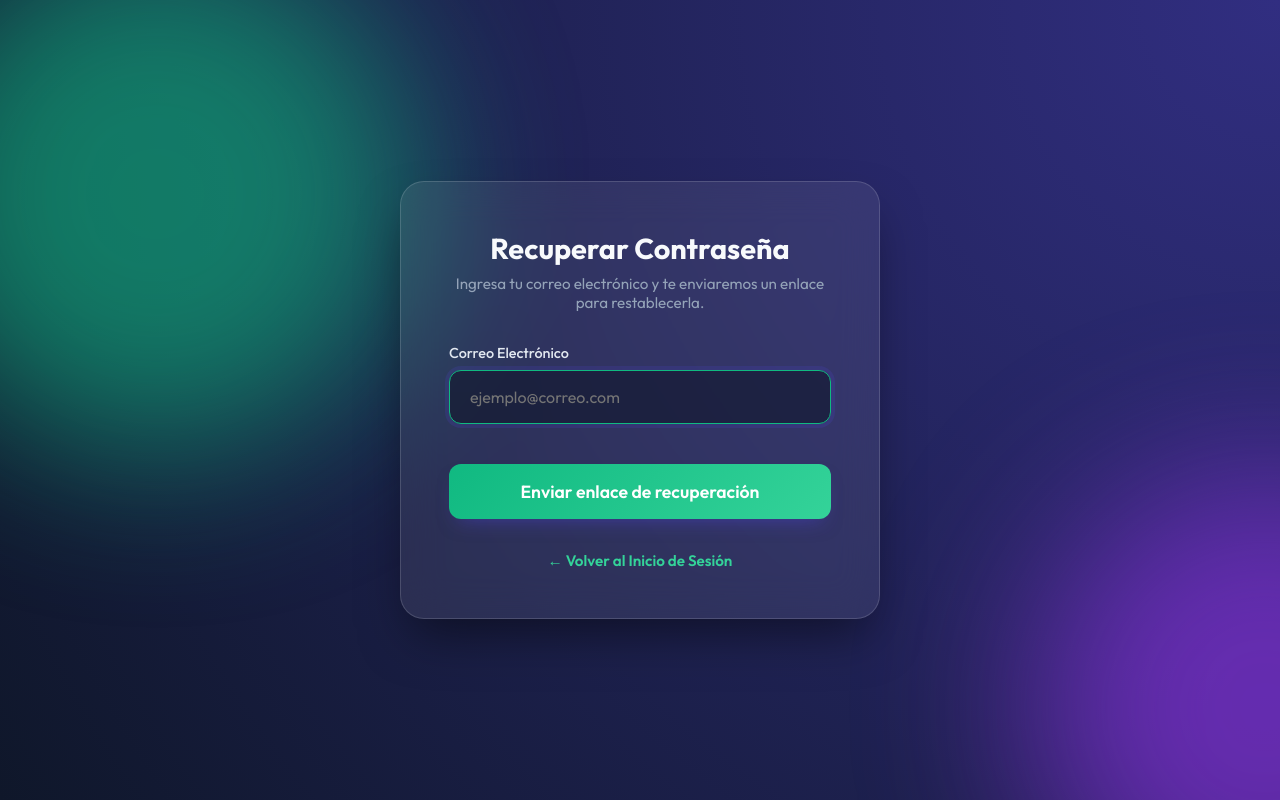
After one commit to ronal1606/proyecto2026, a Django app: page /password_reset/ in a window 1280 px wide. The commit adds this page. Run offline with Django 5.2, Linux system fonts and the light colour scheme; some libraries are stand-ins or nearby versions.

Commit message:
recuperar contraseña

```diff
--- /dev/null
+++ b/app/templates/auth_recover/password_reset_form.html
@@ -0,0 +1,94 @@
+<!DOCTYPE html>
+<html lang="es">
+<head>
+    <meta charset="UTF-8">
+    <meta name="viewport" content="width=device-width, initial-scale=1.0">
+    <title>Recuperar Contraseña - AgroVision</title>
+    <!-- Alpine.js -->
+    <script defer src="https://cdn.jsdelivr.net/npm/alpinejs@3.13.3/dist/cdn.min.js"></script>
+    <link href="https://fonts.googleapis.com/css2?family=Outfit:wght@300;400;500;600;700;800&display=swap" rel="stylesheet">
+    <style>
+        :root {
+            --primary: #10B981;
+            --background-dark: #0f172a;
+            --glass-bg: rgba(255, 255, 255, 0.08);
+            --glass-border: rgba(255, 255, 255, 0.15);
+            --text-main: #F8FAFC;
+            --text-muted: #94A3B8;
+            --theme-bg-orb-1: #10B981;
+            --theme-btn-grad-1: var(--primary);
+            --theme-btn-grad-2: #34D399;
+            --theme-link-color: #34D399;
+        }
+
+        [data-theme="indigo"] {
+            --primary: #4F46E5;
+            --theme-bg-orb-1: #4F46E5;
+            --theme-btn-grad-1: var(--primary);
+            --theme-btn-grad-2: #818CF8;
+            --theme-link-color: #818CF8;
+        }
+
+        * { margin: 0; padding: 0; box-sizing: border-box; font-family: 'Outfit', sans-serif; }
+        body { min-height: 100vh; background-color: var(--background-dark); color: var(--text-main); display: flex; align-items: center; justify-content: center; overflow-x: hidden; }
+
+        .bg-container { position: fixed; top: 0; left: 0; width: 100vw; height: 100vh; z-index: -1; overflow: hidden; background: radial-gradient(circle at top right, #312e81 0%, #0f172a 100%); }
+        .orb { position: absolute; border-radius: 50%; filter: blur(80px); opacity: 0.6; animation: float 20s infinite ease-in-out alternate; }
+        .orb-1 { width: 40vw; height: 40vw; background: var(--theme-bg-orb-1); top: -10%; left: -10%; animation-delay: 0s; }
+        .orb-2 { width: 35vw; height: 35vw; background: #9333EA; bottom: -10%; right: -10%; animation-delay: -5s; }
+
+        @keyframes float { 0% { transform: translate(0, 0) scale(1); } 100% { transform: translate(10vw, 10vh) scale(1.1); } }
+
+        .form-section { width: 100%; padding: 2rem; display: flex; justify-content: center; z-index: 10; }
+        .glass-panel { background: var(--glass-bg); backdrop-filter: blur(20px); border: 1px solid var(--glass-border); border-radius: 24px; padding: 3rem; width: 100%; max-width: 480px; box-shadow: 0 25px 50px -12px rgba(0, 0, 0, 0.5); }
+
+        .form-header { margin-bottom: 2rem; text-align: center; }
+        .form-header h2 { font-size: 1.8rem; font-weight: 700; margin-bottom: 0.5rem; }
+        .form-header p { color: var(--text-muted); font-size: 0.95rem; }
+
+        .input-group { margin-bottom: 1.5rem; }
+        .input-group label { display: block; margin-bottom: 0.5rem; font-size: 0.9rem; font-weight: 500; color: #E2E8F0; }
+        .input-field { width: 100%; padding: 1rem 1.25rem; background: rgba(15, 23, 42, 0.4); border: 1px solid rgba(255, 255, 255, 0.1); border-radius: 12px; color: white; font-size: 1rem; outline: none; transition: 0.3s; }
+        .input-field:focus { background: rgba(15, 23, 42, 0.6); border-color: var(--primary); box-shadow: 0 0 0 4px rgba(79, 70, 229, 0.15); }
+
+        .btn-submit { width: 100%; padding: 1rem; background: linear-gradient(135deg, var(--theme-btn-grad-1) 0%, var(--theme-btn-grad-2) 100%); color: white; border: none; border-radius: 12px; font-size: 1.1rem; font-weight: 600; cursor: pointer; transition: 0.3s; margin-top: 1rem; box-shadow: 0 10px 20px -10px rgba(79, 70, 229, 0.5); }
+        .btn-submit:hover { transform: translateY(-2px); box-shadow: 0 15px 25px -10px rgba(79, 70, 229, 0.7); }
+
+        .back-link { display: inline-block; margin-top: 2rem; color: var(--theme-link-color); text-decoration: none; font-size: 0.95rem; font-weight: 600; text-align: center; width: 100%; }
+        .back-link:hover { text-decoration: underline; }
+
+        .errorlist { color: #f87171; font-size: 0.85rem; list-style: none; margin-top: 0.5rem; padding: 0; }
+    </style>
+</head>
+<body x-data="{ theme: localStorage.getItem('theme') || 'green' }" x-init="document.documentElement.setAttribute('data-theme', theme)">
+    <div class="bg-container"><div class="orb orb-1"></div><div class="orb orb-2"></div></div>
+
+    <div class="form-section">
+        <div class="glass-panel">
+            <div class="form-header">
+                <h2>Recuperar Contraseña</h2>
+                <p>Ingresa tu correo electrónico y te enviaremos un enlace para restablecerla.</p>
+            </div>
+
+            <form method="post">
+                {% csrf_token %}
+
+                {% if form.errors %}
+                <div style="background: rgba(239, 68, 68, 0.15); border: 1px solid rgba(239, 68, 68, 0.3); color: #FECACA; padding: 1rem; border-radius: 12px; margin-bottom: 1.5rem; font-size: 0.9rem;">
+                    Por favor, corrige los errores o ingresa un correo válido.
+                </div>
+                {% endif %}
+
+                <div class="input-group">
+                    <label for="id_email">Correo Electrónico</label>
+                    <input type="email" name="email" id="id_email" class="input-field" placeholder="ejemplo@correo.com" required autocomplete="email" autofocus>
+                </div>
+
+                <button type="submit" class="btn-submit">Enviar enlace de recuperación</button>
+            </form>
+
+            <a href="{% url 'login' %}" class="back-link">← Volver al Inicio de Sesión</a>
+        </div>
+    </div>
+</body>
+</html>
--- a/app/templates/index.html
+++ b/app/templates/index.html
@@ -487,7 +487,10 @@ Características:
                     </div>
 
                     <div class="input-group">
-                        <label for="password">Contraseña</label>
+                        <div style="display: flex; justify-content: space-between; align-items: center; margin-bottom: 0.5rem;">
+                            <label for="password" style="margin-bottom: 0;">Contraseña</label>
+                            <a href="{% url 'password_reset' %}" style="color: var(--theme-link-color); font-size: 0.85rem; text-decoration: none; font-weight: 500;">¿Olvidaste tu contraseña?</a>
+                        </div>
                         <div class="input-wrapper">
                             <input type="password" id="password" name="password" class="input-field"
                                 placeholder="••••••••" required>
--- a/app/urls.py
+++ b/app/urls.py
@@ -21,6 +21,7 @@ Se organiza en:
   4. Inferencia: Interfaz para ejecutar predicciones ONNX.
 """
 from django.urls import path, re_path
+from django.contrib.auth import views as auth_views
 from . import views
 
 urlpatterns = [
@@ -33,6 +34,15 @@ urlpatterns = [
     path('register/', views.register, name='register'),
     # Verificación del código OTP enviado por e-mail (2FA)
     path('verify-2fa/', views.verify_2fa, name='verify_2fa'),
+
+    # ── Recuperación de Contraseña (Auth Views nativas) ─────────────────────
+    path('password_reset/', auth_views.PasswordResetView.as_view(
+        template_name='auth_recover/password_reset_form.html',
+        email_template_name='auth_recover/password_reset_email.html'
+    ), name='password_reset'),
+    path('password_reset/done/', auth_views.PasswordResetDoneView.as_view(template_name='auth_recover/password_reset_done.html'), name='password_reset_done'),
+    path('reset/<uidb64>/<token>/', auth_views.PasswordResetConfirmView.as_view(template_name='auth_recover/password_reset_confirm.html'), name='password_reset_confirm'),
+    path('reset/done/', auth_views.PasswordResetCompleteView.as_view(template_name='auth_recover/password_reset_complete.html'), name='password_reset_complete'),
 
     # ── Secciones principales ────────────────────────────────────────────────
     # Panel principal del usuario (requiere login)
```
Also changed, not shown: app/templates/auth_recover/password_reset_complete.html (added, +44 -0 lines), app/templates/auth_recover/password_reset_confirm.html (added, +69 -0 lines), app/templates/auth_recover/password_reset_done.html (added, +47 -0 lines), app/templates/auth_recover/password_reset_email.html (added, +9 -0 lines), db.sqlite3.
